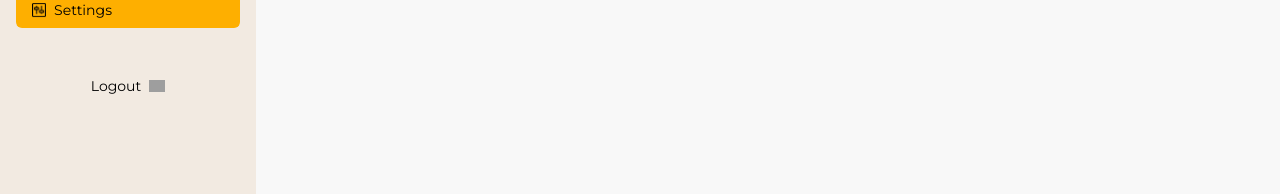
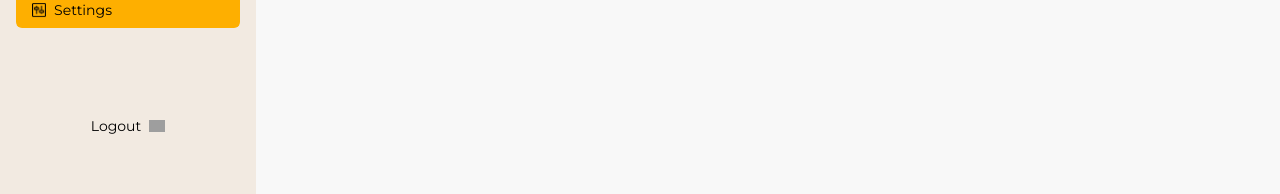
Before and after one commit to Java-rice/user-crud, a React (Vite) app: page /settings in a window 1280 px wide. Shown: the part 484-678 px from the top of the page. Built offline with nearby package versions, Linux system fonts and the light colour scheme; grey boxes are pictures that could not be loaded.

Commit message:
style: sidebar adjustments

```diff
--- a/src/components/Sidebar.jsx
+++ b/src/components/Sidebar.jsx
@@ -52,10 +52,10 @@ const Sidebar = ({ isExpanded }) => {
       </ul>
 
       {/* Logout Button */}
-      <div className="mt-10 px-4">
-        <button className="w-full flex items-center justify-center text-black text-sm rounded-md p-2 hover:bg-[#FEAF00] transition">
+      <div className={`mt-20 ${isExpanded ? 'px-4' : 'px-0' }`}>
+        <button className={`w-full flex items-center justify-center text-black text-sm rounded-md p-2 hover:bg-[#FEAF00] transition`}>
           {isExpanded && 'Logout'}
-          <img src={signout} alt="sign out" className={`transition-all duration-300 ${isExpanded ? 'w-4 ml-2' : 'w-4 h-4 ml-0'}`} />
+          <img src={signout} alt="sign out" className={`transition-all duration-300 ${isExpanded ? 'w-4 ml-2' : 'w-4 h-4 ml-0 mr-2'}`} />
         </button>
       </div>
     </div>
```
